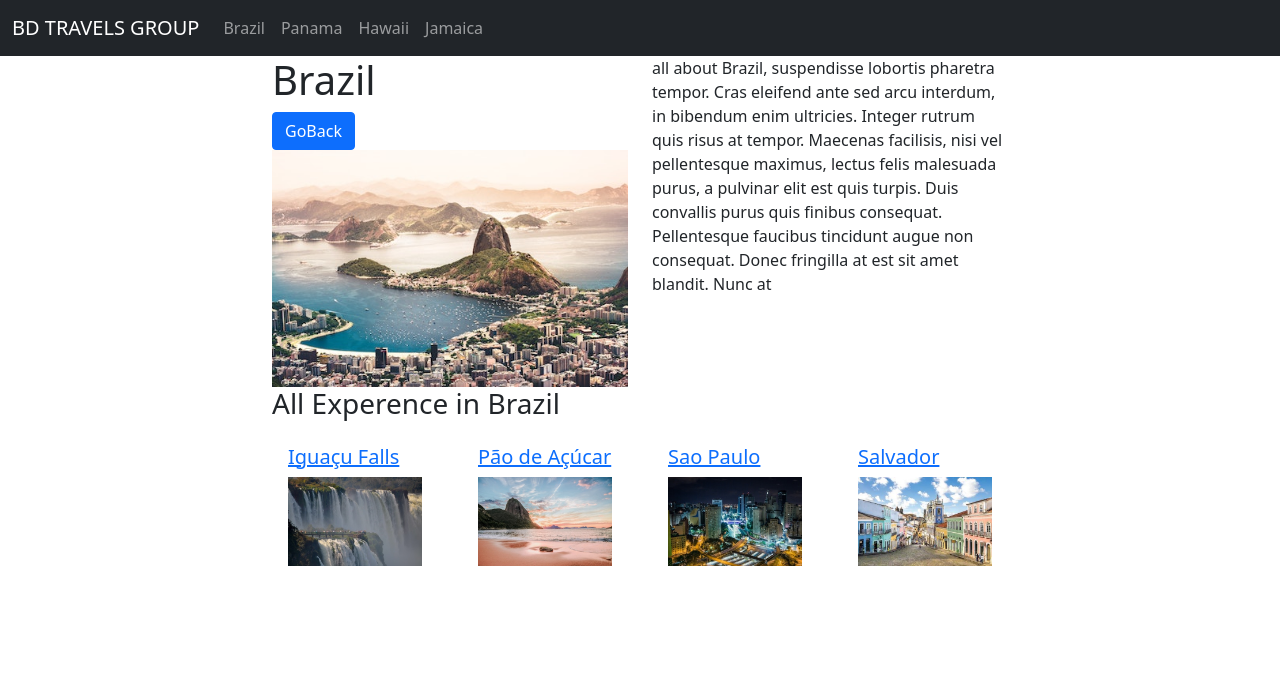
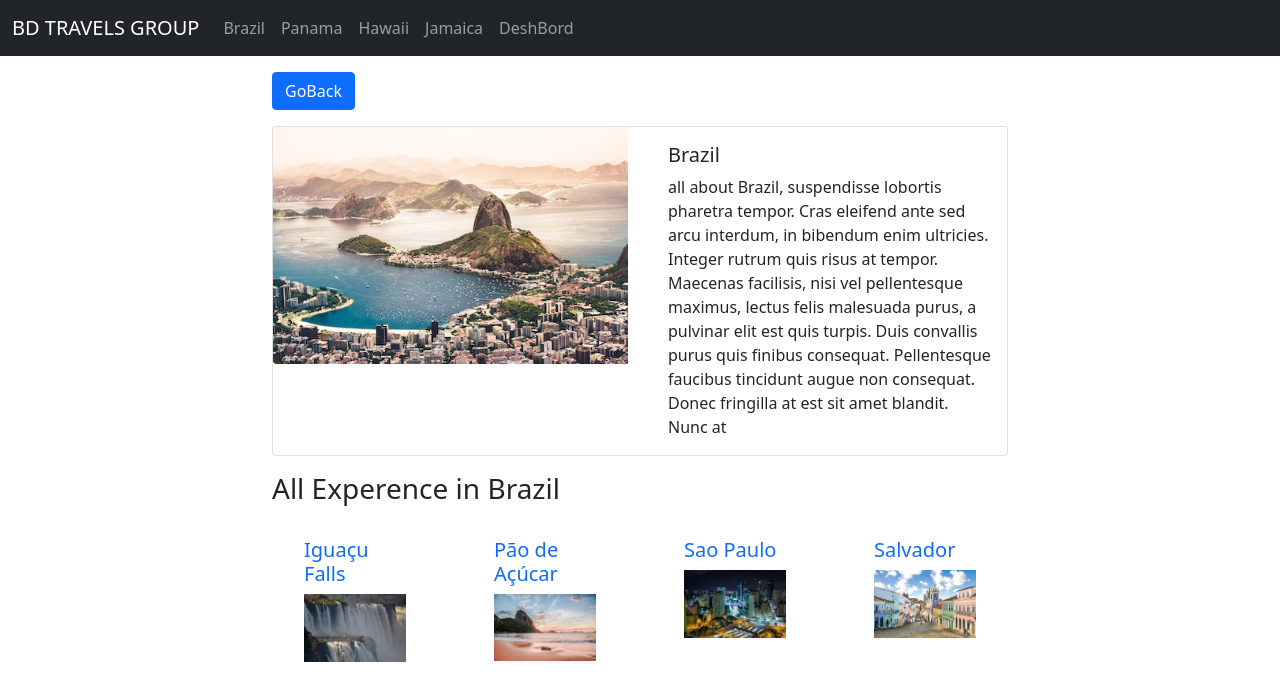
Before and after one commit to meraz007/BD-TRAVELS-GROUP, a Vue app: page /destination/1 in a window 1280 px wide. Shown: the top 700 px of the page. Built offline with nearby package versions, Linux system fonts and the light colour scheme.

Commit message:
some style change

```diff
--- a/src/components/GoBack.vue
+++ b/src/components/GoBack.vue
@@ -1,3 +1,3 @@
 <template>
-    <button class="btn btn-primary" @click="$router.back()">GoBack</button>
+    <button class="btn btn-primary my-3" @click="$router.back()">GoBack</button>
 </template>
--- a/src/components/Header.vue
+++ b/src/components/Header.vue
@@ -16,6 +16,11 @@
           :to="{name:'destination',params:{id:destination.id}}"
           class="nav-link"
           >{{destination.name}}
+          </router-link>
+        </li>
+        <li class="nav-item me-auto">
+          <router-link class="nav-link" to="/deshBoard">
+            DeshBord
           </router-link>
         </li>
       </ul>
--- a/src/router/index.js
+++ b/src/router/index.js
@@ -4,6 +4,7 @@ import Destinations from '../views/Destinations.vue'
 import ExperenceShow from '../components/ExperenceShow.vue'
 import NotFound from '../views/NotFound.vue'
 import SourceData from '@/data.json'
+import DeshBoard from '../views/DeshBorad.vue'
 
 
 const routes = [
@@ -28,6 +29,7 @@ const routes = [
     }
   ]
 },
+{path: '/deshBoard',name: 'DeshBoard',component: DeshBoard},
 {path: '/:pathMatch(.*)*', name: 'NotFound', component: NotFound},
 
 ]
--- /dev/null
+++ b/src/views/DeshBorad.vue
@@ -0,0 +1,3 @@
+<template>
+    <h1>DeshBord</h1>
+</template>
--- a/src/views/Destinations.vue
+++ b/src/views/Destinations.vue
@@ -1,15 +1,17 @@
 <template>
-    <div class="destinations">
 <div class="row justify-content-center">
     <div class="col-md-8">
+        <GoBack />
+        <div class="card mb-3">
             <div class="row">
                 <div class="col-md-6">
-                        <h1>{{destination.name}}</h1>
-                        <GoBack />
-                        <img class="img-fluid" :src="`/images/${destination.image}`" alt="">
+                    <img :src="`/images/${destination.image}`" class="img-fluid rounded-start" alt="...">
                 </div>
                 <div class="col-md-6">
-                        <p>{{destination.description.slice(0,420)}}</p>
+                    <div class="card-body">
+                        <h5 class="card-title">{{destination.name}}</h5>
+                        <p class="card-text">{{destination.description.slice(0,420)}}</p>
+                    </div>
                 </div>
             </div>
         </div>
@@ -22,7 +24,7 @@
                 <div class="row">
                     <div class="col-md-3" v-for="experience in destination.experiences"
                     :key="experience.slug">
-                    <router-link :to="{name:'experience',params:{experienceSlug:experience.slug}}">
+                    <router-link class="nav-link" :to="{name:'experience',params:{experienceSlug:experience.slug}}">
                     <Experence
                     :experience="experience"/>
                     </router-link>
--- a/src/views/Home.vue
+++ b/src/views/Home.vue
@@ -7,7 +7,7 @@
             <div class="col-md-3"
             v-for="destination in destinations"
             :key="destination.id">
-            <router-link :to="{name:'destination',params:{id:destination.id}}">
+            <router-link class="nav-link" :to="{name:'destination',params:{id:destination.id}}">
               <div class="card border-0">
                 <div class="card-body">
                   <h5 class="card-title">{{destination.name}}</h5>
```
Lines whose indentation alone changed are shown as unchanged.
